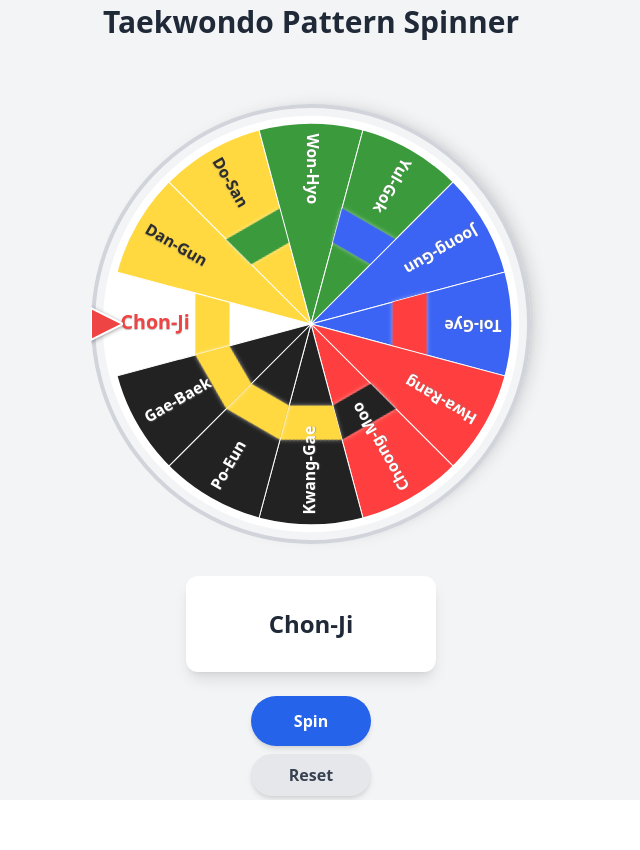
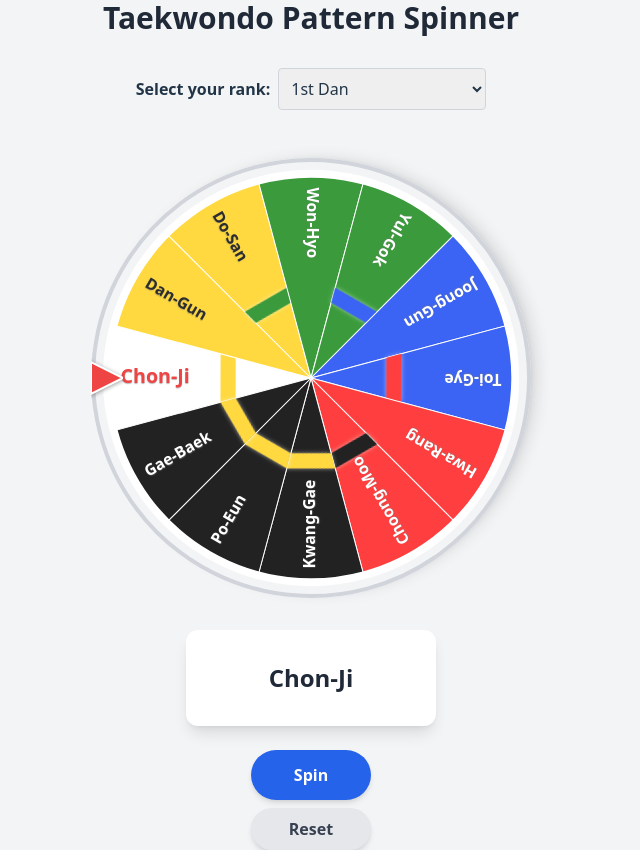
Before and after one commit to Pythagean/pattern_spinner, a React (Vite) app: page / in a window 1280 px wide. Shown: the whole page, without its empty margins (329-969 px from the left). Before the commit the page ends 800 px from the top, so only its background shows below. Built offline with nearby package versions, Linux system fonts and the light colour scheme.

Commit message:
More patterns, filter

```diff
--- a/src/App.tsx
+++ b/src/App.tsx
@@ -4,20 +4,59 @@ import React, { useState } from "react";
 import PatternCard from "./components/PatternCard";
 import Spinner from "./components/Spinner";
 import Wheel from "./components/Wheel";
-import { patterns } from "./data/patterns";
+import { patterns as allPatterns } from "./data/patterns";
 
 
+const getRankOrder = (rank: string): number => {
+  // Lower number = lower rank
+  const order = [
+    "9th Gup (Yellow Stripe)",
+    "8th Gup (Yellow Belt)",
+    "7th Gup (Green Stripe)",
+    "6th Gup (Green Belt)",
+    "5th Gup (Blue Stripe)",
+    "4th Gup (Blue Belt)",
+    "3rd Gup (Red Stripe)",
+    "2nd Gup (Red Belt)",
+    "1st Gup (Black Stripe)",
+    "1st Dan",
+    "2nd Dan",
+    "3rd Dan",
+    "4th Dan",
+    "5th Dan",
+    "6th Dan"
+  ];
+  return order.indexOf(rank);
+};
+
+const uniqueRanks = Array.from(new Set(allPatterns.map(p => p.rank)));
+
 const App: React.FC = () => {
-  const [current, setCurrent] = useState<string>(patterns[0]);
+  const [selectedRank, setSelectedRank] = useState<string>(uniqueRanks.includes("1st Dan") ? "1st Dan" : uniqueRanks[0]);
   const [spinning, setSpinning] = useState(false);
   const [next, setNext] = useState<string | null>(null);
   const [spinVariance, setSpinVariance] = useState<number>(0);
   const [usedPatterns, setUsedPatterns] = useState<string[]>([]);
   const [hasSpun, setHasSpun] = useState(false);
 
+  // Patterns available for this rank and below
+  const patterns = allPatterns.filter(
+    p => getRankOrder(p.rank) <= getRankOrder(selectedRank)
+  );
+  // Use pattern names for selection logic
+  const patternNames = patterns.map(p => p.name);
+
+  const [current, setCurrent] = useState<string>(patternNames[0]);
+
+  React.useEffect(() => {
+    // Reset current if rank changes
+    setCurrent(patternNames[0]);
+    setUsedPatterns([]);
+    setHasSpun(false);
+  }, [selectedRank]);
+
   const handleSpin = () => {
     if (hasSpun) {
-      // On spin, mark the current pattern as used (unless it's already used)
       setUsedPatterns((prev) => {
         if (!prev.includes(current)) {
           return [...prev, current];
@@ -27,12 +66,11 @@ const App: React.FC = () => {
     }
     setHasSpun(true);
     // Exclude already used patterns
-    const available = patterns.filter((p) => !usedPatterns.includes(p) && p !== current);
-    if (available.length === 0) return; // No more patterns to spin
+    const available = patternNames.filter((p) => !usedPatterns.includes(p) && p !== current);
+    if (available.length === 0) return;
     const newPattern = available[Math.floor(Math.random() * available.length)];
-    // Add variance: random offset within the wedge (-angle/2 to +angle/2)
-    const angle = 360 / patterns.length;
-    const variance = (Math.random() - 0.5) * angle * 0.9; // 90% of wedge width, centered
+    const angle = 360 / patternNames.length;
+    const variance = (Math.random() - 0.5) * angle * 0.9;
     setSpinVariance(variance);
     setNext(newPattern);
     setSpinning(true);
@@ -40,8 +78,7 @@ const App: React.FC = () => {
       setCurrent(newPattern);
       setSpinning(false);
       setNext(null);
-      // Do not reset spinVariance here; keep it until next spin
-    }, 2000); // match spin animation duration
+    }, 2000);
   };
 
   const handleReset = () => {
@@ -53,7 +90,21 @@ const App: React.FC = () => {
   return (
     <div className="min-h-screen flex flex-col items-center justify-center bg-gray-100">
       <h1 className="text-3xl font-bold mb-8 text-gray-800">Taekwondo Pattern Spinner</h1>
-      <Wheel patterns={patterns} selected={spinning && next ? next : current} spinning={spinning} variance={spinVariance} usedPatterns={usedPatterns} />
+      <div className="mb-4">
+        <label htmlFor="rank-select" className="mr-2 font-semibold">Select your rank:</label>
+        <select
+          id="rank-select"
+          value={selectedRank}
+          onChange={e => setSelectedRank(e.target.value)}
+          className="p-2 rounded border border-gray-300"
+          disabled={spinning}
+        >
+          {uniqueRanks.map(rank => (
+            <option key={rank} value={rank}>{rank}</option>
+          ))}
+        </select>
+      </div>
+      <Wheel patterns={patternNames} selected={spinning && next ? next : current} spinning={spinning} variance={spinVariance} usedPatterns={usedPatterns} />
       <PatternCard pattern={spinning ? "Spinning..." : current} />
       <Spinner onSpin={handleSpin} spinning={spinning} />
       <button
--- a/src/components/Wheel.tsx
+++ b/src/components/Wheel.tsx
@@ -8,8 +8,25 @@ type WheelProps = {
     usedPatterns?: string[];
 };
 
-// Custom color and stripe map for each pattern
-const patternStyles: Record<string, { fill: string; stripe?: string }> = {
+// Helper to generate Dan pattern styles
+function getDanStyle(pattern: string): { fill: string; stripes?: number } | undefined {
+    const danMatch = pattern.match(/^(Eui-Am|Choong-Jang|Juche|Sam-Il|Yoo-Sin|Choi-Yong|Yong-Gae|Ul-Ji|Moon-Moo|So-San|Se-Jong|Tong-Il)$/);
+    if (!danMatch) return undefined;
+    // Map pattern to Dan number
+    const danMap: Record<string, number> = {
+        "Kwang-Gae": 1, "Po-Eun": 1, "Gae-Baek": 1,
+        "Eui-Am": 2, "Choong-Jang": 2, "Juche": 2,
+        "Sam-Il": 3, "Yoo-Sin": 3, "Choi-Yong": 3,
+        "Yong-Gae": 4, "Ul-Ji": 4, "Moon-Moo": 4,
+        "So-San": 5, "Se-Jong": 5,
+        "Tong-Il": 6
+    };
+    const dan = danMap[pattern];
+    if (!dan) return undefined;
+    return { fill: "#222", stripes: dan };
+}
+
+const patternStyles: Record<string, { fill: string; stripe?: string; stripes?: number }> = {
     "Chon-Ji": { fill: "#fff", stripe: "#ffd93fff" }, // white with yellow stripe
     "Dan-Gun": { fill: "#ffd93fff" }, // yellow
     "Do-San": { fill: "#ffd93fff", stripe: "#3b9b3cff" }, // yellow with green stripe
@@ -19,9 +36,22 @@ const patternStyles: Record<string, { fill: string; stripe?: string }> = {
     "Toi-Gye": { fill: "#3c64f4ff", stripe: "#ff3f3fff" }, // blue with red stripe
     "Hwa-Rang": { fill: "#ff3f3fff" }, // red
     "Choong-Moo": { fill: "#ff3f3fff", stripe: "#222" }, // red with black stripe
-    "Kwang-Gae": { fill: "#222", stripe: "#ffd93fff" }, // black with yellow stripe
-    "Po-Eun": { fill: "#222", stripe: "#ffd93fff" },
-    "Gae-Baek": { fill: "#222", stripe: "#ffd93fff" },
+    "Kwang-Gae": { fill: "#222", stripes: 1 }, // black with yellow stripe
+    "Po-Eun": { fill: "#222", stripes: 1 },
+    "Gae-Baek": { fill: "#222", stripes: 1 },
+    // Dan patterns (2nd Dan and above)
+    "Eui-Am": { fill: "#222", stripes: 2 },
+    "Choong-Jang": { fill: "#222", stripes: 2 },
+    "Juche": { fill: "#222", stripes: 2 },
+    "Sam-Il": { fill: "#222", stripes: 3 },
+    "Yoo-Sin": { fill: "#222", stripes: 3 },
+    "Choi-Yong": { fill: "#222", stripes: 3 },
+    "Yong-Gae": { fill: "#222", stripes: 4 },
+    "Ul-Ji": { fill: "#222", stripes: 4 },
+    "Moon-Moo": { fill: "#222", stripes: 4 },
+    "So-San": { fill: "#222", stripes: 5 },
+    "Se-Jong": { fill: "#222", stripes: 5 },
+    "Tong-Il": { fill: "#222", stripes: 6 },
 };
 
 function getSlicePath(cx: number, cy: number, r: number, startAngle: number, endAngle: number) {
@@ -69,7 +99,12 @@ const Wheel: React.FC<WheelProps> = ({ patterns, selected, spinning, variance =
                 {patterns.map((pattern, i) => {
                     const startAngle = i * angle - 90;
                     const endAngle = (i + 1) * angle - 90;
-                    const style = patternStyles[pattern] || { fill: "#888" };
+                    let style = patternStyles[pattern] || { fill: "#888" };
+                    // For Dan patterns, use stripes property
+                    if (style.stripes) {
+                        // Render multiple yellow stripes for Dan patterns
+                        style = { ...style };
+                    }
                     const midAngle = ((startAngle + endAngle) / 2) * Math.PI / 180;
                     const isUsed = usedPatterns.includes(pattern);
                     const isSelected = !spinning && pattern === selected;
@@ -82,10 +117,37 @@ const Wheel: React.FC<WheelProps> = ({ patterns, selected, spinning, variance =
                                 strokeWidth={1}
                                 opacity={isUsed ? 0.7 : 1}
                             />
-                            {style.stripe && !isUsed && (() => {
-                                // Stripe as a band across the wedge at its midpoint (like a belt)
-                                const bandRadius = r * 0.5; // move band further inward
-                                const bandThickness = 36; // width of the band
+                            {/* Render stripes for Dan patterns */}
+                            {style.stripes && !isUsed && Array.from({ length: style.stripes }).map((_, idx) => {
+                                // Add a small gap between Dan stripes
+                                const bandRadius = r * (0.42 + 0.11 * idx);
+                                const bandThickness = 16;
+                                const angle1 = startAngle;
+                                const angle2 = endAngle;
+                                // Outer points (band outer edge)
+                                const x1 = cx + (bandRadius + bandThickness / 2) * Math.cos(angle1 * Math.PI / 180);
+                                const y1 = cy + (bandRadius + bandThickness / 2) * Math.sin(angle1 * Math.PI / 180);
+                                const x2 = cx + (bandRadius + bandThickness / 2) * Math.cos(angle2 * Math.PI / 180);
+                                const y2 = cy + (bandRadius + bandThickness / 2) * Math.sin(angle2 * Math.PI / 180);
+                                // Inner points (band inner edge)
+                                const x3 = cx + (bandRadius - bandThickness / 2) * Math.cos(angle2 * Math.PI / 180);
+                                const y3 = cy + (bandRadius - bandThickness / 2) * Math.sin(angle2 * Math.PI / 180);
+                                const x4 = cx + (bandRadius - bandThickness / 2) * Math.cos(angle1 * Math.PI / 180);
+                                const y4 = cy + (bandRadius - bandThickness / 2) * Math.sin(angle1 * Math.PI / 180);
+                                return (
+                                    <polygon
+                                        key={idx}
+                                        points={`${x1},${y1} ${x2},${y2} ${x3},${y3} ${x4},${y4}`}
+                                        fill="#ffd93fff"
+                                        style={{ filter: "drop-shadow(0 0 2px #fff8)" }}
+                                    />
+                                );
+                            })}
+                            {/* Render single stripe for non-Dan patterns */}
+                            {style.stripe && !isUsed && !style.stripes && (() => {
+                                // Align non-Dan pattern stripes to match the innermost Dan stripe
+                                const bandRadius = r * 0.42; // same as innermost Dan stripe
+                                const bandThickness = 16; // same as Dan stripe thickness
                                 const angle1 = startAngle;
                                 const angle2 = endAngle;
                                 // Outer points (band outer edge)
--- a/src/data/patterns.ts
+++ b/src/data/patterns.ts
@@ -1,15 +1,27 @@
-// List of Taekwondo patterns
+// List of Taekwondo patterns with rank
 export const patterns = [
-  "Chon-Ji",
-  "Dan-Gun",
-  "Do-San",
-  "Won-Hyo",
-  "Yul-Gok",
-  "Joong-Gun",
-  "Toi-Gye",
-  "Hwa-Rang",
-  "Choong-Moo",
-  "Kwang-Gae",
-  "Po-Eun",
-  "Gae-Baek"
+  { name: "Chon-Ji", rank: "9th Gup (Yellow Stripe)" },
+  { name: "Dan-Gun", rank: "8th Gup (Yellow Belt)" },
+  { name: "Do-San", rank: "7th Gup (Green Stripe)" },
+  { name: "Won-Hyo", rank: "6th Gup (Green Belt)" },
+  { name: "Yul-Gok", rank: "5th Gup (Blue Stripe)" },
+  { name: "Joong-Gun", rank: "4th Gup (Blue Belt)" },
+  { name: "Toi-Gye", rank: "3rd Gup (Red Stripe)" },
+  { name: "Hwa-Rang", rank: "2nd Gup (Red Belt)" },
+  { name: "Choong-Moo", rank: "1st Gup (Black Stripe)" },
+  { name: "Kwang-Gae", rank: "1st Dan" },
+  { name: "Po-Eun", rank: "1st Dan" },
+  { name: "Gae-Baek", rank: "1st Dan" },
+  { name: "Eui-Am", rank: "2nd Dan" },
+  { name: "Choong-Jang", rank: "2nd Dan" },
+  { name: "Juche", rank: "2nd Dan" },
+  { name: "Sam-Il", rank: "3rd Dan" },
+  { name: "Yoo-Sin", rank: "3rd Dan" },
+  { name: "Choi-Yong", rank: "3rd Dan" },
+  { name: "Yong-Gae", rank: "4th Dan" },
+  { name: "Ul-Ji", rank: "4th Dan" },
+  { name: "Moon-Moo", rank: "4th Dan" },
+  { name: "So-San", rank: "5th Dan" },
+  { name: "Se-Jong", rank: "5th Dan" },
+  { name: "Tong-Il", rank: "6th Dan" },
 ];
```
